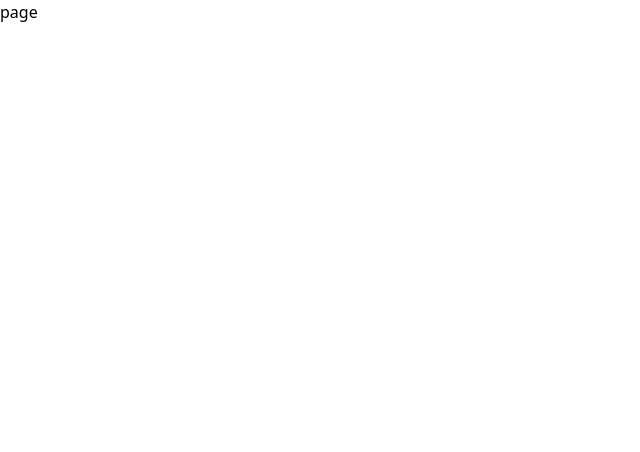
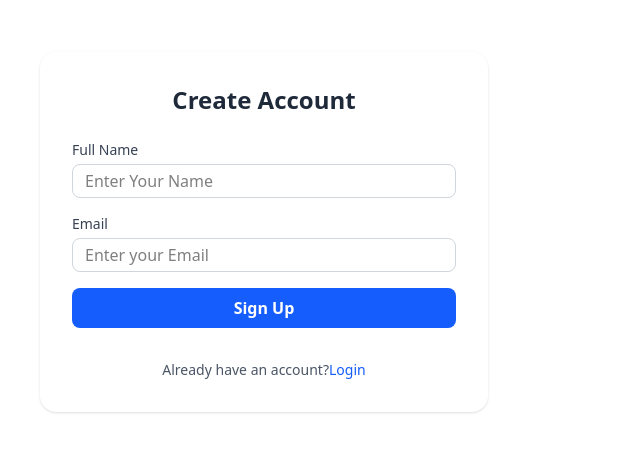
Before and after one commit to mtiwarioffbeat/survey, a Next.js app: page /Signup in a window 1280 px wide. Shown: the top 452 px of the page, without its empty margins (0-640 px from the left). Built offline with nearby package versions, Linux system fonts and the light colour scheme.

Commit message:
loginpage and signup

```diff
--- a/src/app/(auth)/Login/page.tsx
+++ b/src/app/(auth)/Login/page.tsx
@@ -1,8 +1,33 @@
 import React from 'react'
+import Link from 'next/link'
 
 const page = () => {
   return (
-    <div>page</div>
+    <div>
+
+        <div className="w-full max-w-md bg-white rounded-2xl shadow p-8 my-13 mx-10">
+          <h2 className="text-2xl font-bold text-center text-gray-800 mb-4">Login Page</h2>
+          <form className="space-y-2">
+            <div>
+              <label className="block text-sm font-medium text-gray-700">Email</label>
+              <input
+                type="email"
+                placeholder="Enter your Email"
+                className="w-full mt-1 px-3 py-1 border border-gray-300 rounded-lg focus:outline-none focus:ring-2 focus:ring-blue-500"
+              />
+            </div>
+            <button
+              type="submit"
+              className=" mt-2 w-full bg-blue-600 text-white py-2 rounded-lg font-semibold hover:bg-blue-700 transition duration-200"
+            >
+              Login
+            </button>
+
+          </form>
+        </div>
+      </div>
+
+
   )
 }
 
--- a/src/app/(auth)/Signup/page.tsx
+++ b/src/app/(auth)/Signup/page.tsx
@@ -1,8 +1,61 @@
-import React from 'react'
+"use client"
+
+import { useRouter } from 'next/navigation'
+import React, { useState } from 'react'
+
 
 const page = () => {
+  const [name, setName] = useState<string>('');
+  const [email, setEmail] = useState<string>('');
+  const route = useRouter()
+
+  const handleLogin = () => {
+    route.push("/Login")
+  }
+  const handleSignUp = (name: string, email: string) => {
+    console.log(name, email);
+  }
   return (
-    <div>page</div>
+    <div>
+      <div className="w-full max-w-md bg-white rounded-2xl shadow p-8 my-13 mx-10">
+        <h2 className="text-2xl font-bold text-center text-gray-800 mb-6">Create Account</h2>
+        <form className="space-y-4">
+          <div>
+            <label className="block text-sm font-medium text-gray-700">Full Name</label>
+            <input
+              type="text"
+              name={name}
+              placeholder="Enter Your Name"
+              onChange={(e) => setName(e.target.value)}
+              className="w-full mt-1 px-3 py-1 border border-gray-300 rounded-lg focus:outline-none focus:ring-2 focus:ring-blue-500"
+            />
+          </div>
+          <div>
+            <label className="block text-sm font-medium text-gray-700">Email</label>
+            <input
+              type="email"
+              name={email}
+              onChange={(e) => setEmail(e.target.value)}
+              placeholder="Enter your Email"
+              className="w-full mt-1 px-3 py-1 border border-gray-300 rounded-lg focus:outline-none focus:ring-2 focus:ring-blue-500"
+            />
+          </div>
+
+
+          <button
+            type="submit"
+            onClick={() => handleSignUp(name, email)}
+            className="w-full bg-blue-600 text-white py-2 rounded-lg font-semibold hover:bg-blue-700 transition duration-200"
+          >
+            Sign Up
+          </button>
+          <p className="text-center text-sm text-gray-600 mt-4">
+            Already have an account?
+            <a href="#" className="text-blue-600 hover:underline" onClick={() => handleLogin()}>Login</a>
+          </p>
+        </form>
+      </div>
+    </div>
   )
 }
 
--- a/src/app/page.tsx
+++ b/src/app/page.tsx
@@ -4,9 +4,10 @@ import { useAppSelector, useAppDispatch } from '@/hooks/reduxhooks'
 const page = () => {
    const {text} = useAppSelector((state) => state.auth)
   return (
-    <div className='text-3xl text-red'>{text}
-    <h1>hello </h1>
-    </div>
+    <>
+      <div className='text-3xl text-red'>{text}</div>
+    </>
+
   )
 }
 
```
